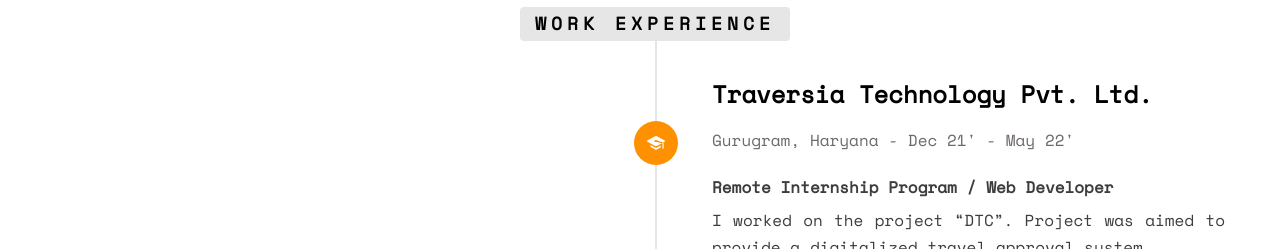
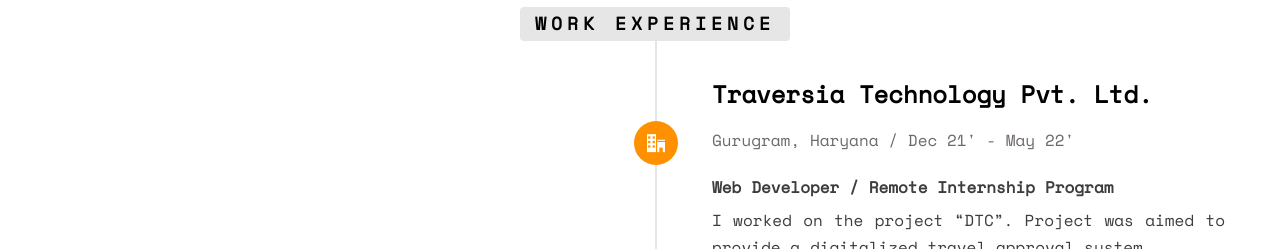
Before and after one commit to AbhayWuntkal/abhaywuntkal.github.io, a plain HTML site: page index.html in a window 1280 px wide. Shown: the part 2640-2889 px from the top of the page. Drawn offline with nearby package versions, Linux system fonts and the light colour scheme; some packages are replaced by stand-ins of ours; no server answers; files whose address does not match are found by name.

Commit message:
mini changes

```diff
--- a/index.html
+++ b/index.html
@@ -175,23 +175,21 @@
 						<li class="timeline-heading text-center animate-box">
 							<div><h3>Work Experience</h3></div>
 						</li>
-						<li class="timeline-inverted animate-box">
-							<div class="timeline-badge"><i class="icon-graduation-cap"></i></div>
+						<li class="timeline-inverted animate-box" >
+							<div class="timeline-badge"><i class="icon-office"></i></div>
 							<div class="timeline-panel">
 								<div class="timeline-heading">
 									<h3 class="timeline-title"><strong>Traversia Technology Pvt. Ltd.</strong></h3>
-									<span class="company">Gurugram, Haryana - Dec 21' - May 22'</span>
+									<span class="company">Gurugram, Haryana / Dec 21' - May 22'</span>
 								</div>
 								<div class="timeline-body">
-									<p><strong>Remote Internship Program  / Web Developer </strong>
+									<p><strong>Web Developer / Remote Internship Program</strong>
 									<p>I worked on the project “DTC”. Project was aimed to  provide a digitalized travel approval system.<br/> As part of the project, I developed various functionalities and feature as per the specifications.
 									<p><strong>Technology Stack –</strong>
 									Angular 13 with Spring boot and designed UI using Figma</p>
 								</div>
 							</div>
 						</li>
-
-
 			    	</ul>
 				</div>
 			</div>
```
